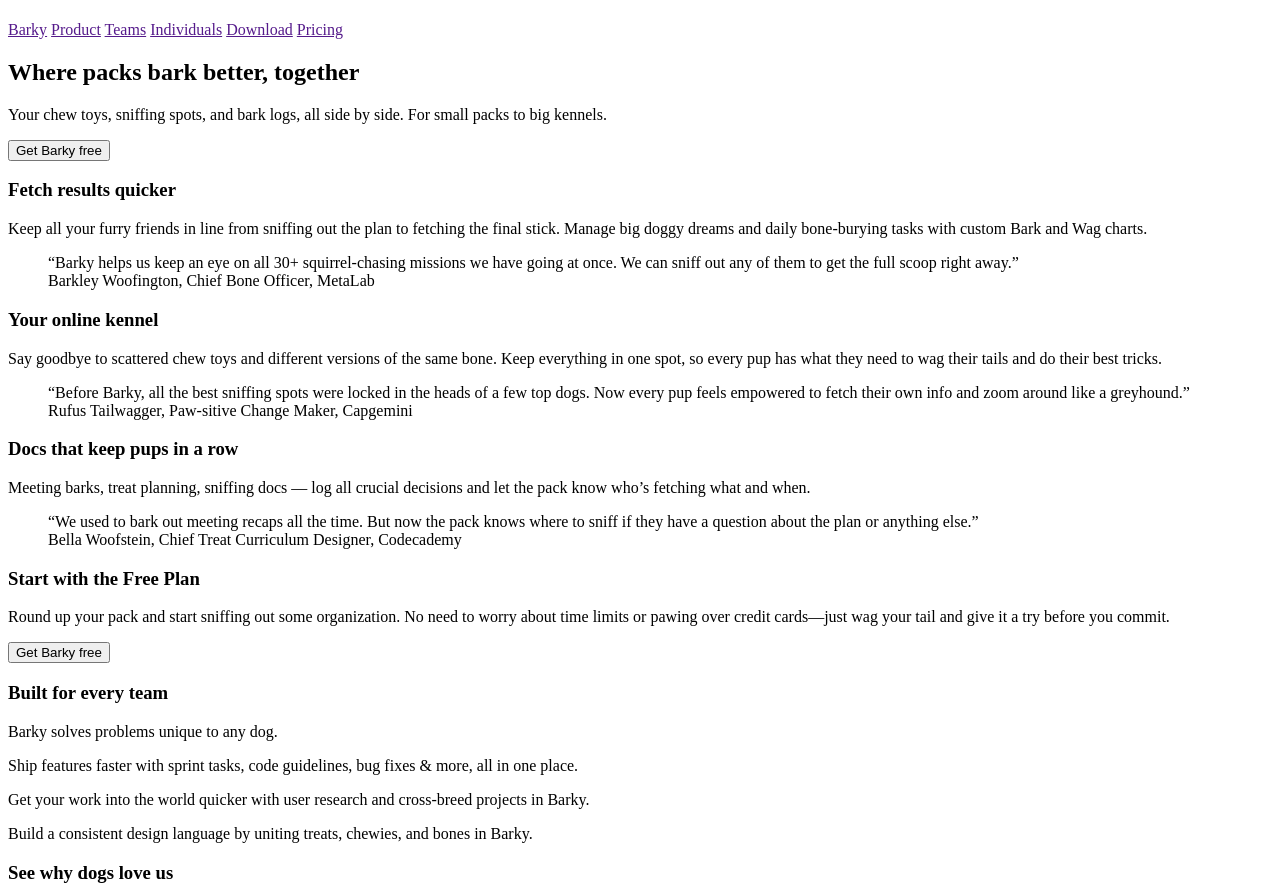
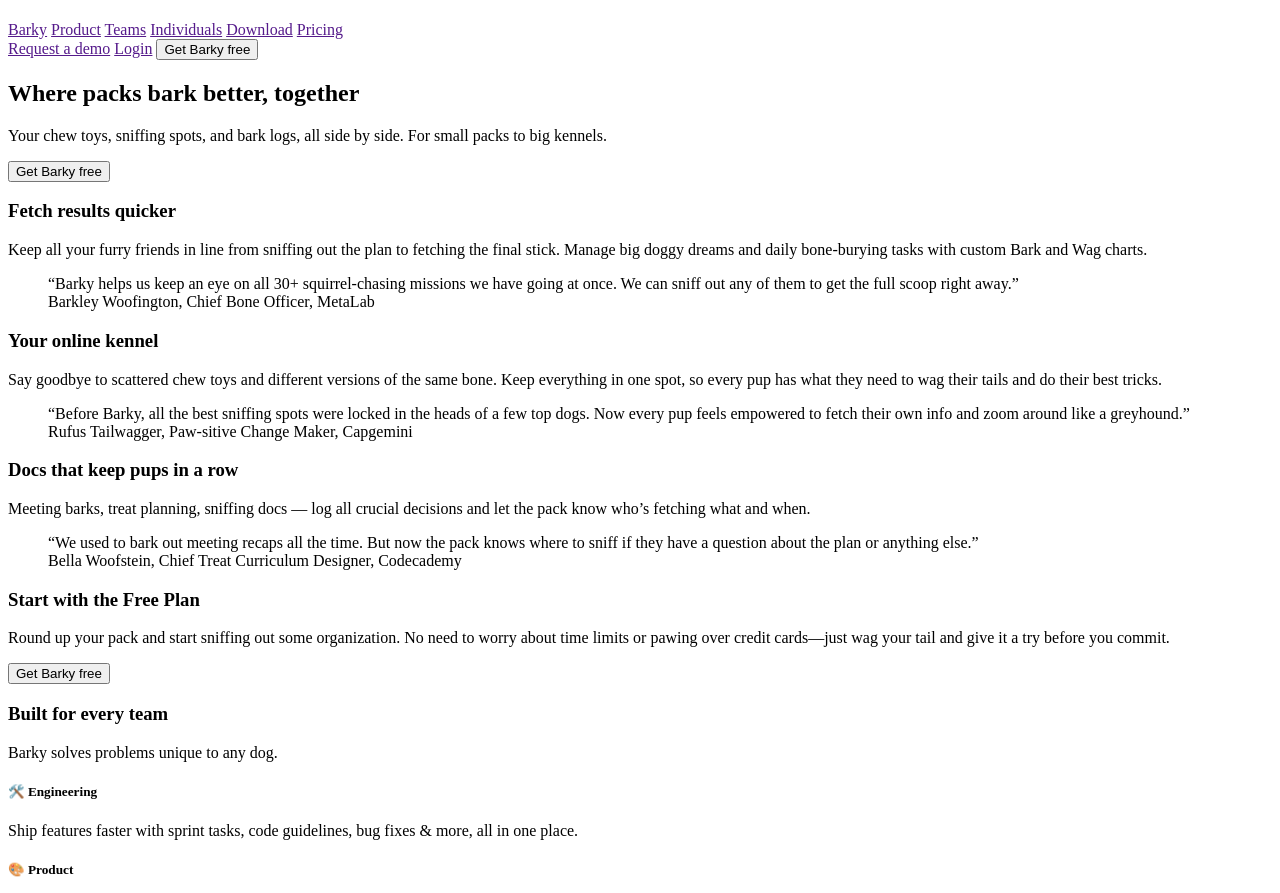
Before and after one commit to hejfrida/DDU1, a plain HTML site: page index.html in a window 1280 px wide. Shown: the part 59-952 px from the top of the page. Drawn offline with Linux system fonts and the light colour scheme.

Commit message:
Updated index.html with emojis andmissing text content

```diff
--- a/index.html
+++ b/index.html
@@ -8,8 +8,10 @@
 </head>
 
 <body>
+
+    <!--HEADER-->
+    <div class="header">
         <h1>Barky</h1>
-
             <div class="navigation">
                 <a href="">Barky</a>
                 <a href="">Product</a>
@@ -17,6 +19,13 @@
                 <a href="">Individuals</a>
                 <a href="">Download</a>
                 <a href="">Pricing</a>
+            </div>
+
+            <div class="login">
+                <a href="">Request a demo</a>
+                <a href="">Login</a>
+                <button>Get Barky free</button>
+            </div>
     </div>
 
         <div class="wrapper">
@@ -83,13 +92,19 @@
                 Barky solves problems unique to any dog.
             </p>
 
+            <h5>🛠️ Engineering</h5>
+
             <p>
                 Ship features faster with sprint tasks, code guidelines, bug fixes & more, all in one place.
             </p>
 
+            <h5>🎨 Product</h5>
+
             <p>
                 Get your work into the world quicker with user research and cross-breed projects in Barky.
             </p>
+
+            <h5>🎒 Design</h5>
 
             <p>
                 Build a consistent design language by uniting treats, chewies, and bones in Barky.
@@ -112,6 +127,8 @@
 
             <button>Get Barky free</button>
 
+            <!--FOOTER-->
+            <footer>
             <p>
                 We do not sell or share your personal information
             </p>
@@ -119,6 +136,7 @@
             <p>
                 &copy; 2024 Barky Kennels, Inc.
             </p>
+            </footer>
         </div>
 </body>
 </html>
```
Lines whose indentation alone changed are shown as unchanged.
